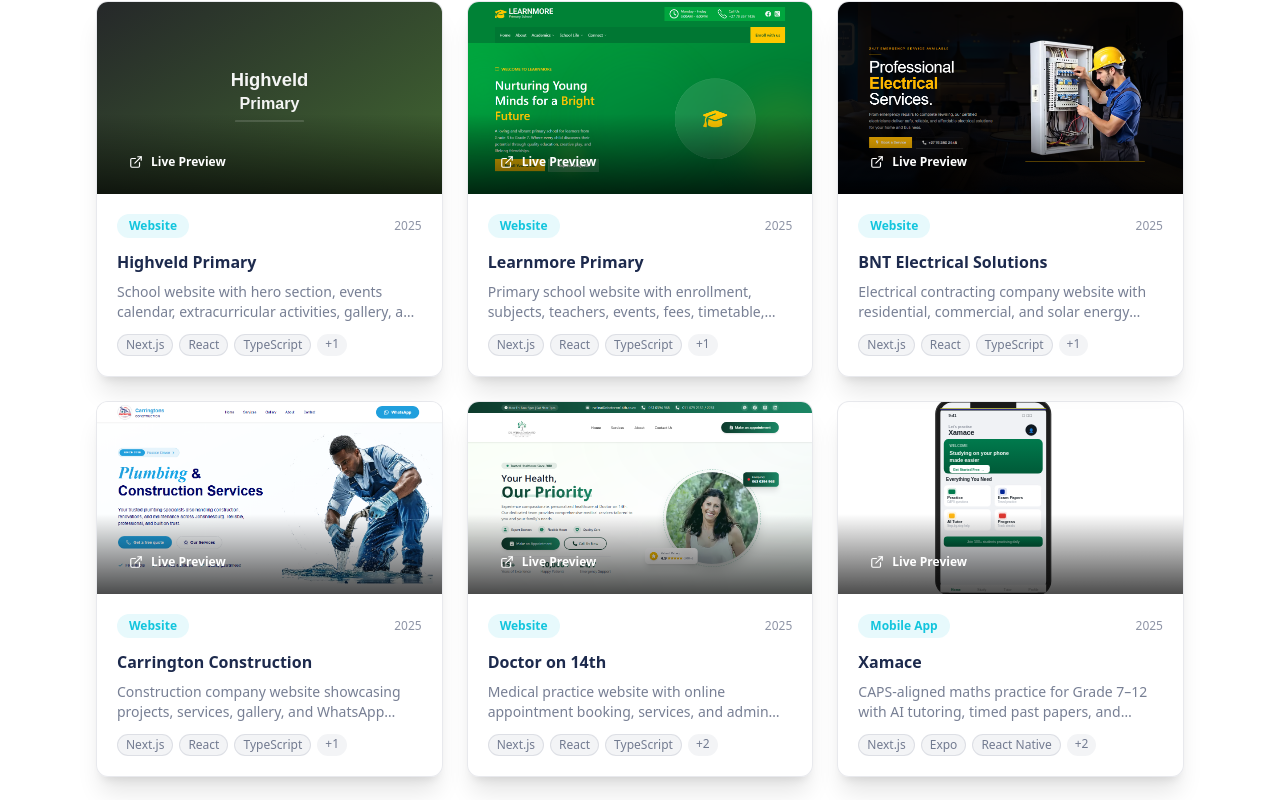
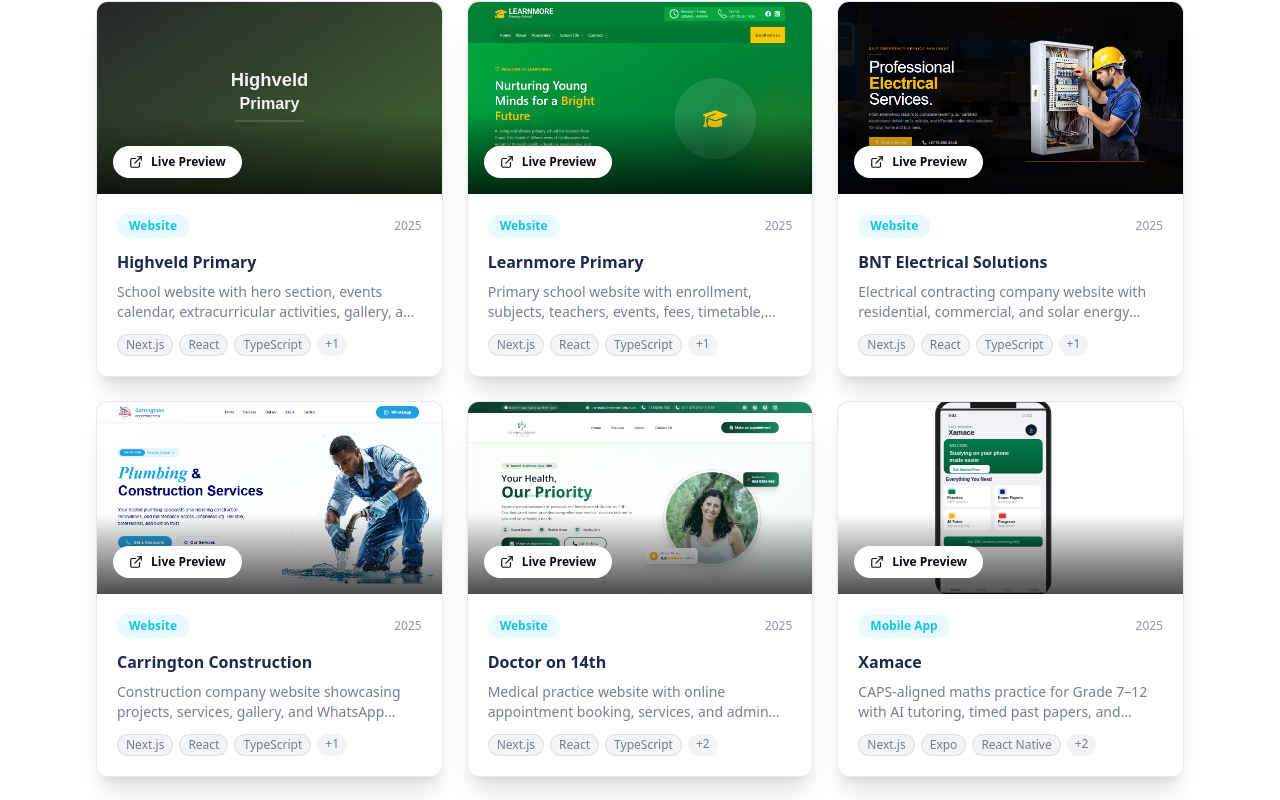
Before and after one commit to Kummirai/react-components, a Next.js app: page /projects in a window 1280 px wide. Shown: the part 1016-1816 px from the top of the page. Built offline with nearby package versions, Linux system fonts and the light colour scheme.

Commit message:
feat: update Link component styles for improved visual consistency

```diff
--- a/app/projects/page.jsx
+++ b/app/projects/page.jsx
@@ -324,7 +324,7 @@
                     <Link
                       href={project.liveDemo}
                       target="_blank"
-                      className="inline-flex items-center gap-2 bg-green text-white text-xs font-semibold px-4 py-2 rounded-full hover:brightness-110 transition-all duration-300"
+                      className="inline-flex items-center gap-2 bg-white text-[#070b15] text-xs font-semibold px-4 py-2 rounded-full hover:brightness-110 transition-all duration-300"
                     >
                       <FiExternalLink className="text-sm" />
                       Live Preview
--- a/components/Projects.jsx
+++ b/components/Projects.jsx
@@ -168,7 +168,7 @@
                   <Link
                     href={project.liveDemo}
                     target="_blank"
-                    className="inline-flex items-center gap-2 bg-green text-white text-xs font-semibold px-4 py-2 rounded-full hover:brightness-110 transition-all duration-300"
+                    className="inline-flex items-center gap-2 bg-white text-[#070b15] text-xs font-semibold px-4 py-2 rounded-full hover:brightness-110 transition-all duration-300"
                   >
                     <FiExternalLink className="text-sm" />
                     Live Preview
```
